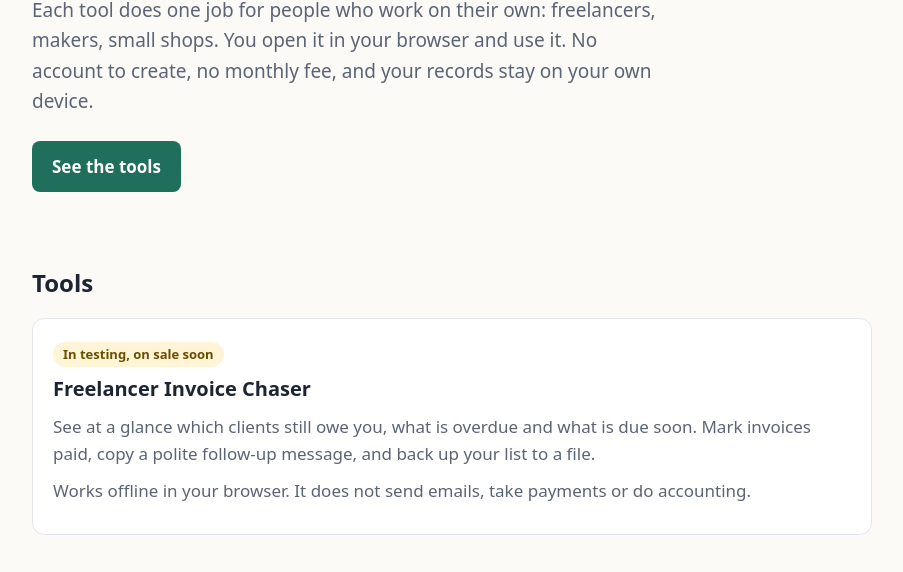
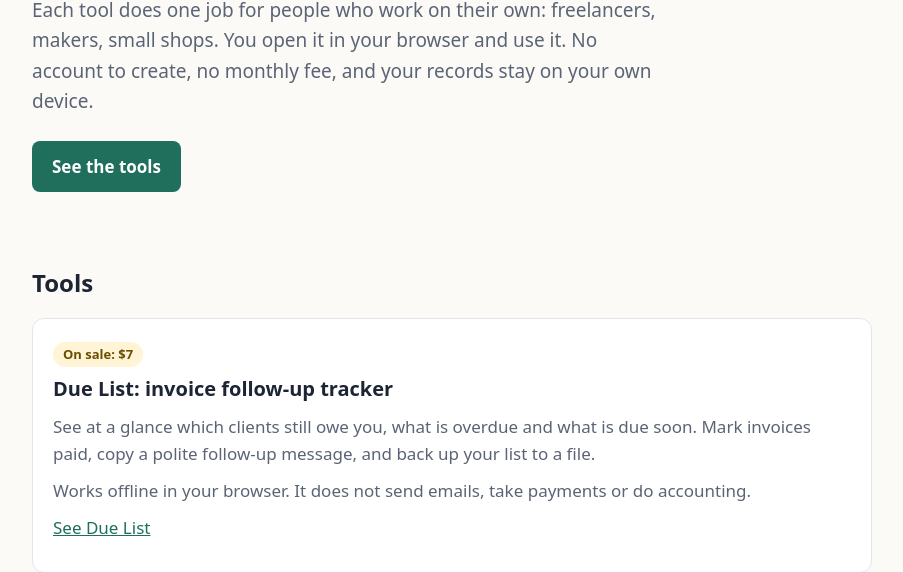
Before and after one commit to ceo525/tiny-workflows, a plain HTML site: page index.html in a window 1280 px wide. Shown: the part 199-771 px from the top of the page, without its empty margins (188-1091 px from the left). Drawn offline with Linux system fonts and the light colour scheme.

Commit message:
SW-10 Due List product page live (index.html)

```diff
--- a/index.html
+++ b/index.html
@@ -45,10 +45,11 @@
     <h2>Tools</h2>
     <div class="grid">
       <article class="card">
-        <span class="tag">In testing, on sale soon</span>
-        <h3>Freelancer Invoice Chaser</h3>
+        <span class="tag">On sale: $7</span>
+        <h3>Due List: invoice follow-up tracker</h3>
         <p>See at a glance which clients still owe you, what is overdue and what is due soon. Mark invoices paid, copy a polite follow-up message, and back up your list to a file.</p>
         <p>Works offline in your browser. It does not send emails, take payments or do accounting.</p>
+        <p><a href="products/freelancer-invoice-chaser/">See Due List</a></p>
       </article>
     </div>
   </section>
@@ -68,7 +69,7 @@
     <details><summary>Do I need to be technical?</summary><p>No. If you can open a file and fill in a form, you can use these tools. Each one ships with a one-page guide.</p></details>
     <details><summary>Where is my data stored?</summary><p>In your browser on the device you use. It does not sync between devices on its own; use the backup file to move it. Clearing your browser data removes it, so keep a backup.</p></details>
     <details><summary>How do I pay and get the tool?</summary><p>Each tool page has a secure card checkout run by Stripe. Card details never touch this site. The download link arrives after payment.</p></details>
-    <details><summary>Who do I contact for help?</summary><p>Open a request on our <a href="https://github.com/ceo525/tiny-workflows/issues">support page</a>. An email address will be listed here before the first tool goes on sale.</p></details>
+    <details><summary>Who do I contact for help?</summary><p>Open a request on our <a href="https://github.com/ceo525/tiny-workflows/issues">support page</a>. Requests there are public, so never post card details or order numbers.</p></details>
   </section>
 </main>
 
```
